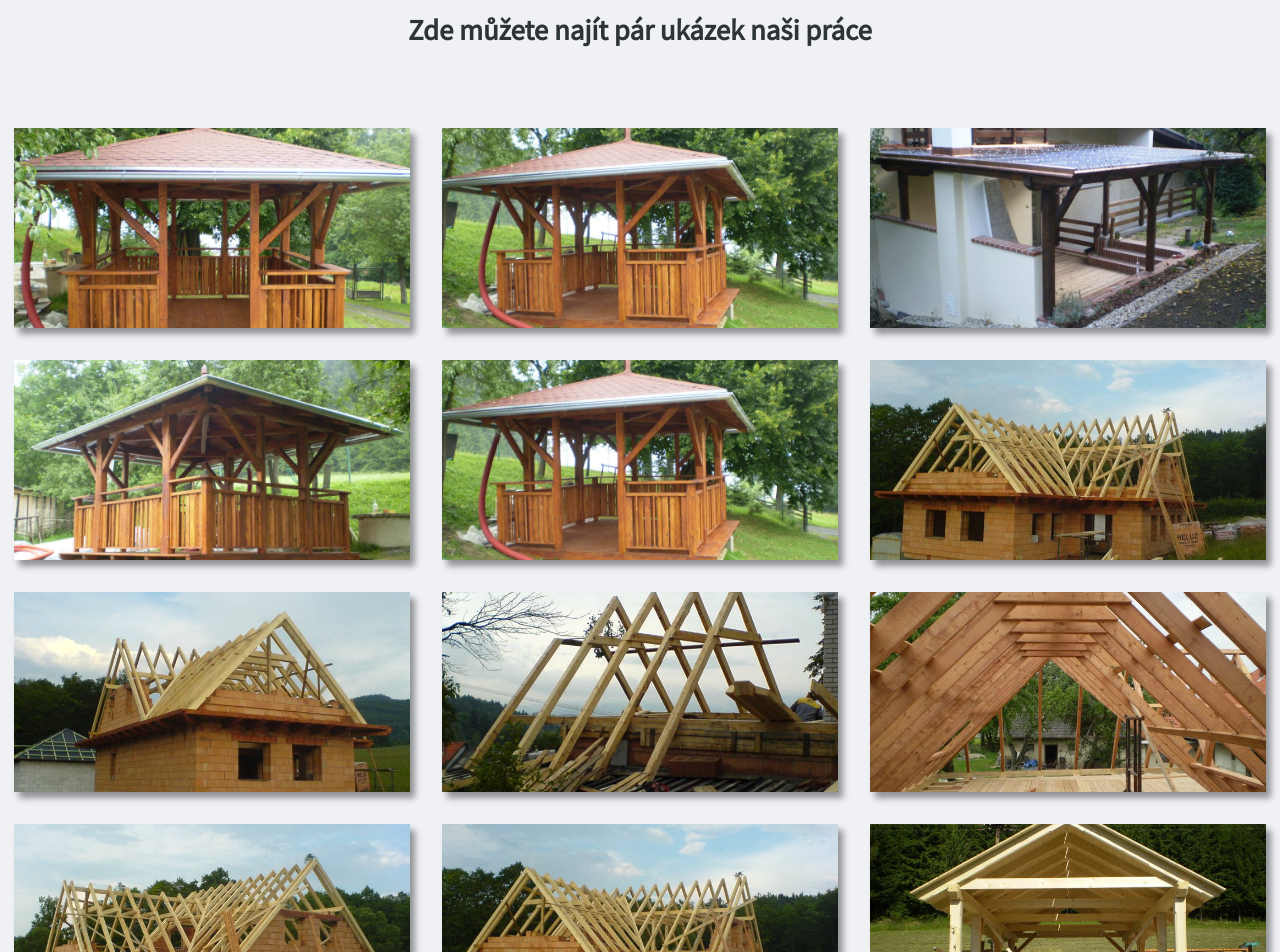
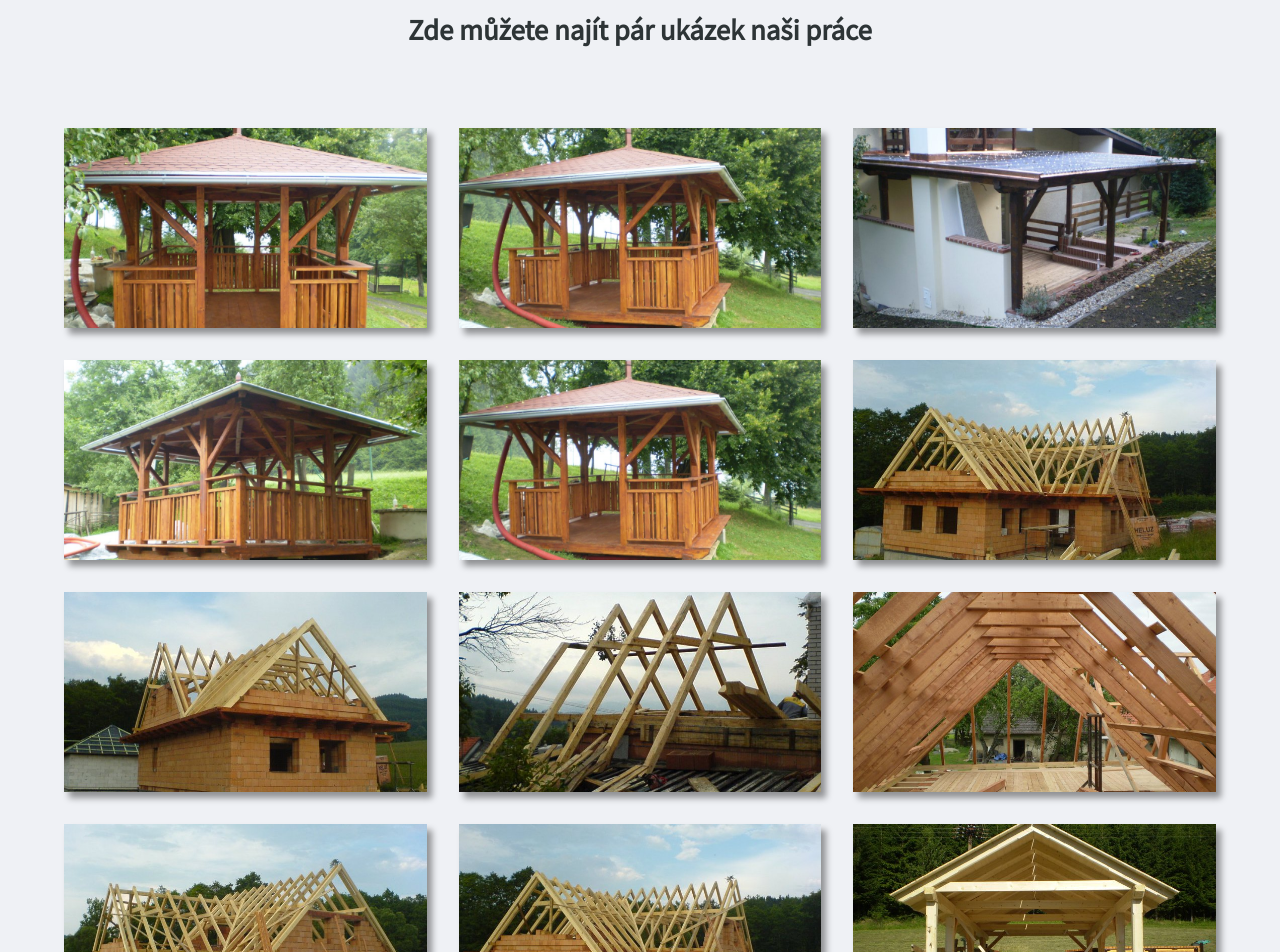
Before and after one commit to kopkaa/tesarstvi-ivel, a Nuxt app: page /galerie in a window 1280 px wide. Shown: the part 580-1532 px from the top of the page. Built offline with nearby package versions, Linux system fonts and the light colour scheme.

Commit message:
gallery updated

```diff
--- a/assets/scss/pages/gallery.scss
+++ b/assets/scss/pages/gallery.scss
@@ -14,11 +14,10 @@
   flex-wrap: wrap;
   height: auto;
   width: 100%;
-  padding: 0 14px;
+  padding: 0 4rem;
 }
 
 .gallery-item {
-  flex: 1 0 24rem;
   height: 200px;
   margin: 1rem;
   box-shadow: 0.3rem 0.4rem 0.4rem rgba(0, 0, 0, 0.4);
@@ -41,7 +40,7 @@
 @supports (display: grid) {
   .gallery {
     display: grid;
-    grid-template-columns: repeat(auto-fit, minmax(23rem, 1fr));
+    grid-template-columns: repeat(auto-fit, minmax(19rem, 1fr));
     grid-gap: 2rem;
   }
 
--- a/pages/galerie/index.vue
+++ b/pages/galerie/index.vue
@@ -12,63 +12,52 @@
     </Header>
     <main id="gallery">
       <h2>Zde můžete najít pár ukázek naši práce</h2>
+      <!-- TODO: Udelat detail a prochazeni -->
       <div class="gallery">
         <div class="gallery-item">
-          <a href="../../img/work/01.jpg" data-lightbox="show-1" data-title="Práce"><img class="gallery-image" src="../../img/work/01.jpg" alt="work reference">
-          </a>
+          <img class="gallery-image" src="../../img/work/01.jpg" alt="work reference">
         </div>
         <div class="gallery-item">
-          <a href="../../img/work/02.jpg" data-lightbox="show-1" data-title="Práce"><img class="gallery-image" src="../../img/work/02.jpg" alt="work reference">
-          </a>
+          <img class="gallery-image" src="../../img/work/02.jpg" alt="work reference">
         </div>
 
         <div class="gallery-item">
-          <a href="../../img/work/03.jpg" data-lightbox="show-1" data-title="Práce"><img class="gallery-image" src="../../img/work/03.jpg" alt="work reference">
-          </a>
+          <img class="gallery-image" src="../../img/work/03.jpg" alt="work reference">
         </div>
 
         <div class="gallery-item">
-          <a href="../../img/work/altan01.jpg" data-lightbox="show-1" data-title="Práce"><img class="gallery-image" src="../../img/work/altan01.jpg" alt="work reference">
-          </a>
+          <img class="gallery-image" src="../../img/work/altan01.jpg" alt="work reference">
         </div>
 
         <div class="gallery-item">
-          <a href="../../img/work/altan02.jpg" data-lightbox="show-1" data-title="Práce"><img class="gallery-image" src="../../img/work/altan02.jpg" alt="work reference">
-          </a>
+          <img class="gallery-image" src="../../img/work/altan02.jpg" alt="work reference">
         </div>
 
         <div class="gallery-item">
-          <a href="../../img/work/krov01.jpg" data-lightbox="show-1" data-title="Práce"><img class="gallery-image" src="../../img/work/krov01.jpg" alt="work reference">
-          </a>
+          <img class="gallery-image" src="../../img/work/krov01.jpg" alt="work reference">
         </div>
 
         <div class="gallery-item">
-          <a href="../../img/work/krov02.jpg" data-lightbox="show-1" data-title="Práce"><img class="gallery-image" src="../../img/work/krov02.jpg" alt="work reference">
-          </a>
+          <img class="gallery-image" src="../../img/work/krov02.jpg" alt="work reference">
         </div>
 
         <div class="gallery-item">
-          <a href="../../img/work/krov03.jpg" data-lightbox="show-1" data-title="Práce"><img class="gallery-image" src="../../img/work/krov03.jpg" alt="work reference">
-          </a>
+          <img class="gallery-image" src="../../img/work/krov03.jpg" alt="work reference">
         </div>
         <div class="gallery-item">
-          <a href="../../img/work/krov04.jpg" data-lightbox="show-1" data-title="Práce"><img class="gallery-image" src="../../img/work/krov04.jpg" alt="work reference">
-          </a>
+          <img class="gallery-image" src="../../img/work/krov04.jpg" alt="work reference">
         </div>
 
         <div class="gallery-item">
-          <a href="../../img/work/strecha01.jpg" data-lightbox="show-1" data-title="Práce"><img class="gallery-image" src="../../img/work/strecha01.jpg" alt="work reference">
-          </a>
+          <img class="gallery-image" src="../../img/work/strecha01.jpg" alt="work reference">
         </div>
 
         <div class="gallery-item">
-          <a href="../../img/work/strecha02.jpg" data-lightbox="show-1" data-title="Práce"><img class="gallery-image" src="../../img/work/strecha02.jpg" alt="work reference">
-          </a>
+          <img class="gallery-image" src="../../img/work/strecha02.jpg" alt="work reference">
         </div>
 
         <div class="gallery-item">
-          <a href="../../img/work/zahrada01.jpg" data-lightbox="show-1" data-title="Práce"><img class="gallery-image" src="../../img/work/zahrada01.jpg" alt="work reference">
-          </a>
+          <img class="gallery-image" src="../../img/work/zahrada01.jpg" alt="work reference">
         </div>
       </div>
     </main>
--- a/pages/index.vue
+++ b/pages/index.vue
@@ -1,4 +1,5 @@
 <template>
+  <!-- TODO: Responsivity -->
   <div class="h-100">
     <Header is-homepage="true" page="homepage">
       <template #header_title>
@@ -135,7 +136,6 @@ export default {
     },
     scrollTo () {
       const element = document.getElementById('main-intro')
-
       element.scrollIntoView({ behavior: 'smooth' })
     }
   }
```
